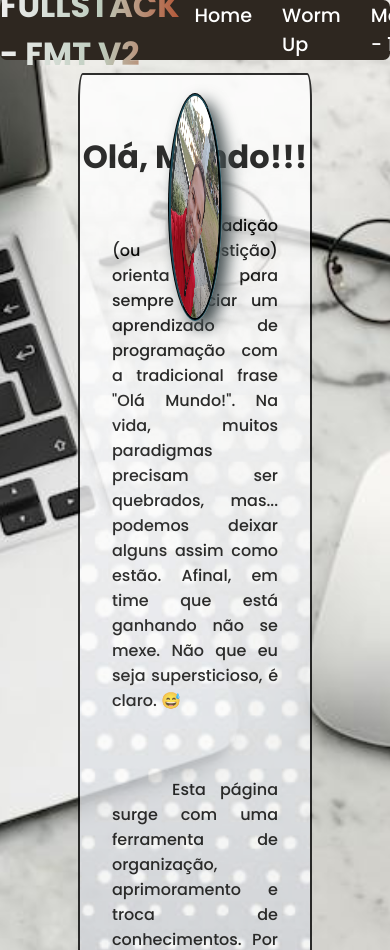
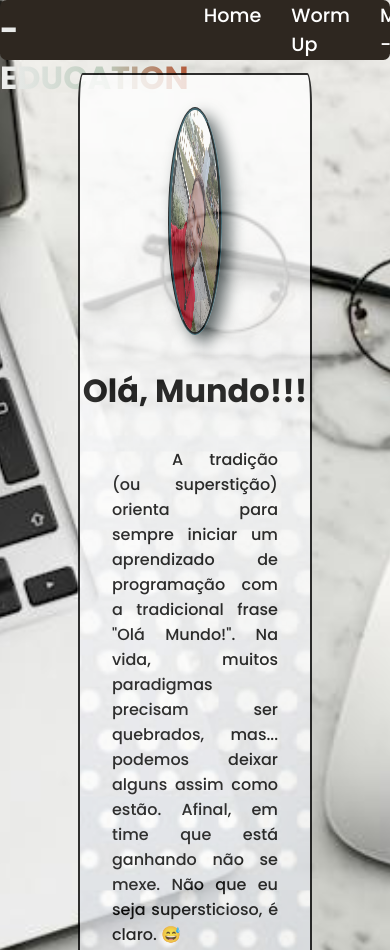
Before and after one commit to andrefajardo/Ola-Mundo, a plain HTML site: page index.html in a window 390 px wide. Shown: the top 950 px of the page. Drawn offline with Linux system fonts and the light colour scheme.

Commit message:
refector: improve layout
Foram efetuadas alterações no layout da foto, principalmente, no intuito de ganhar responsividade.

Reviewed-by: André Fajardo
Refs #000

```diff
--- a/css/style.css
+++ b/css/style.css
@@ -83,11 +83,11 @@ div#id_centro {
 div#id_centro h1 {
 	justify-self: center;
 	margin: auto;
-	margin-top: 25%;
+	margin-top: 0%;
 }
 
 #img_foto {
-	margin: 0;
+	margin: 2em auto;
 	padding: 0;
 	width: 14vw;
 	height: 27vh;
@@ -95,14 +95,19 @@ div#id_centro h1 {
 	border-color: #1c4c5a;
 	border-radius: 50%;
 	box-shadow: 0.5em 0.5em 1em #454F51;
+	/* --- Essa foi uma tentativa de deixar a foto sem transparência ---
+
 	display: flex;
 	flex-direction: column;
 	align-items: center;
 	justify-content: center;
-	right: 43vw;         /* Definindo a posição em que aparecerá na tela  */
-    bottom: 62vh;        /* Definindo a posição em que aparecerá na tela  */
-	position:absolute ;     /* Definindo que elemento fique fixo */
-    z-index: 100;        /* Definindo que elemento se sobreponha aos outros */
+	right: 43vw;         /* Definindo a posição em que aparecerá na tela
+    bottom: 62vh;        /* Definindo a posição em que aparecerá na tela
+	position:absolute ;     /* Definindo que elemento fique fixo
+    z-index: 100;        /* Definindo que elemento se sobreponha aos outros
+
+
+	*/
 }
 
 p {
--- a/index.html
+++ b/index.html
@@ -11,10 +11,10 @@
 <body>
     <header>
         <!-- Início da barra de navegação principal-->
-        <h1>FULLSTACK - FMT V2</h1>
+        <h1>FULLSTACK - EDUCATION</h1>
         <nav>
             <ul>
-                <li><a href="#">Home</a></li>
+                <li><a href="#id_principal">Home</a></li>
                 <li><a href="#">Worm Up</a></li>
                 <li><a href="#">Modulo - 1</a></li>
                 <li><a href="#">Modulo - 2</a></li>
@@ -24,9 +24,12 @@
         </nav>
         <!-- Fim da barra de navegação principal-->
     </header>
-    <main>
-        <img id="img_foto" src="./images/eu.jpg" alt="">
+    <main id="id_principal">
+        <!-- Tentativa de deixa a foto sem transparência
+            <img id="img_foto" src="./images/eu.jpg" alt="">
+        -->
         <div id="id_centro">
+            <img id="img_foto" src="./images/eu.jpg" alt="">
             <h1>Olá, Mundo!!!</h1>
             <p>A tradição (ou superstição) orienta para sempre iniciar um aprendizado de programação com a tradicional frase "Olá Mundo!". Na vida, muitos paradigmas precisam ser quebrados, mas... podemos deixar alguns assim como estão. Afinal, em time que está ganhando não se mexe. Não que eu seja supersticioso, é claro.  &#x1F605 </p>
             <p>Esta página surge com uma ferramenta de organização, aprimoramento e troca de conhecimentos. Por meio dela estabeleço a organização e a estrutura dos meus exercícios da formação Fullstack, que teve seu início com o projeto Floripa Mais Tec. Deixando também uma oportunidade para colaboradores e iniciantes, como eu, de observar, palpitar e buscar ideias para projetos futuros.</p>
```
